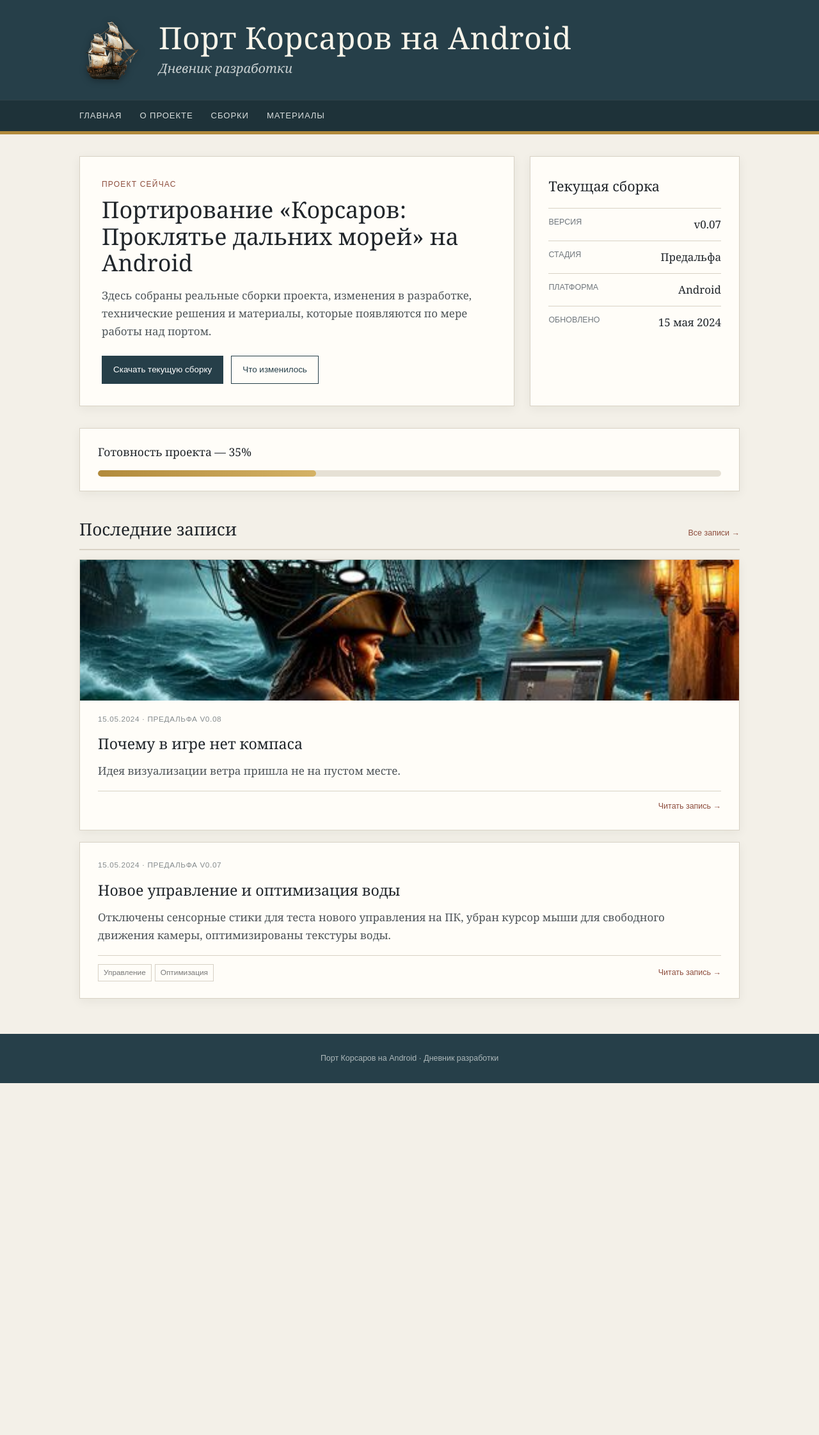
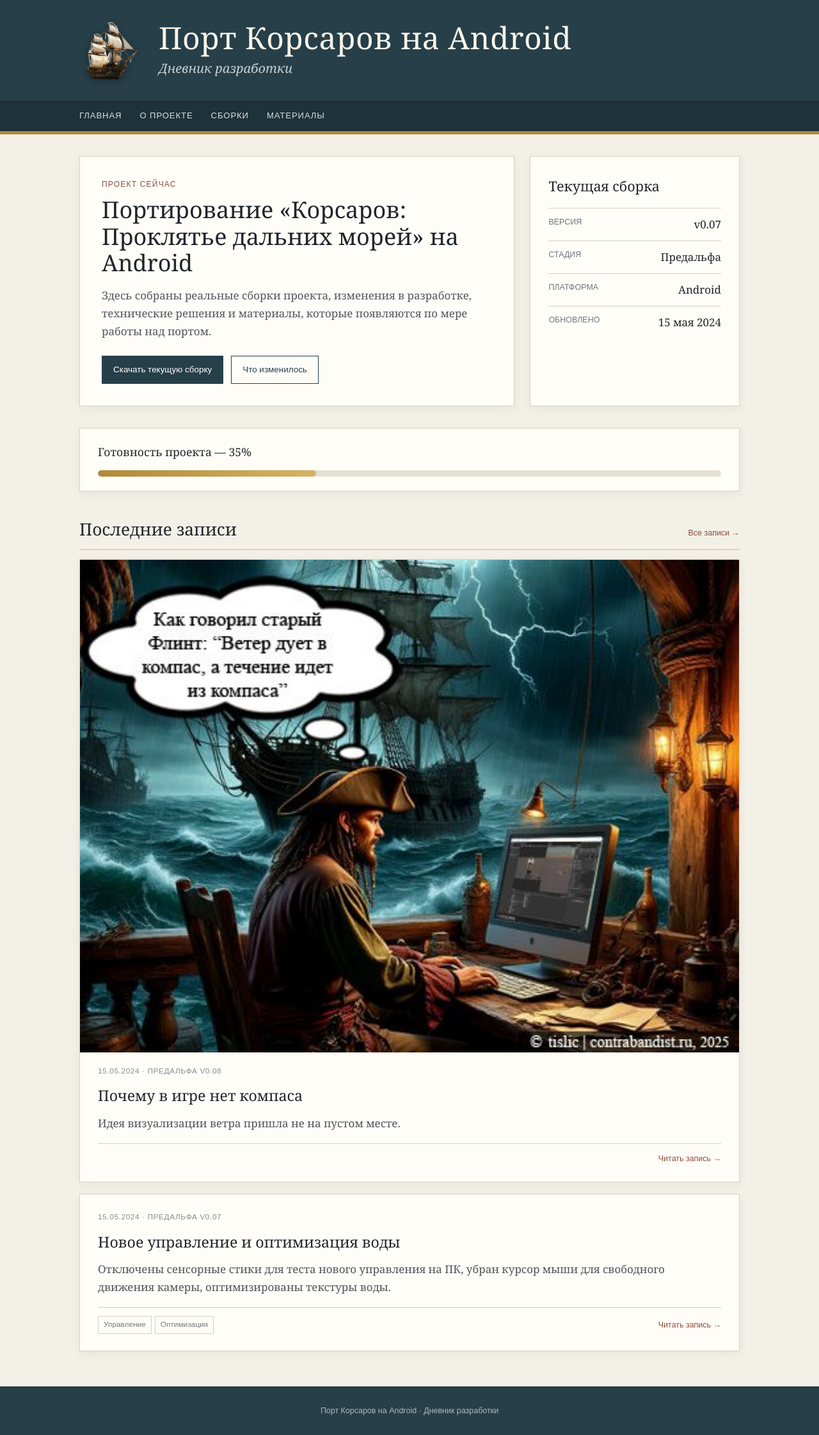
Before and after one commit to tislic/SeaDogsPort, a Jekyll site: the page built from index.html, in a window 1280 px wide. Shown: the whole page at 64% size. Built offline with Jekyll 4.4.1, drawn with Linux system fonts in a browser that asks for light colours; before the commit the page ends 1693 px from its top, so only the background shows below that.

Commit message:
Update style.css
  height: auto;          /* ← было 220px */

```diff
--- a/assets/style.css
+++ b/assets/style.css
@@ -139,7 +139,7 @@ a{color:inherit}
 }
 .post-cover img {
   width: 100%;
-  height: 220px;
+  height: auto;
   object-fit: cover;
   display: block;
   transition: transform .4s ease;
```
